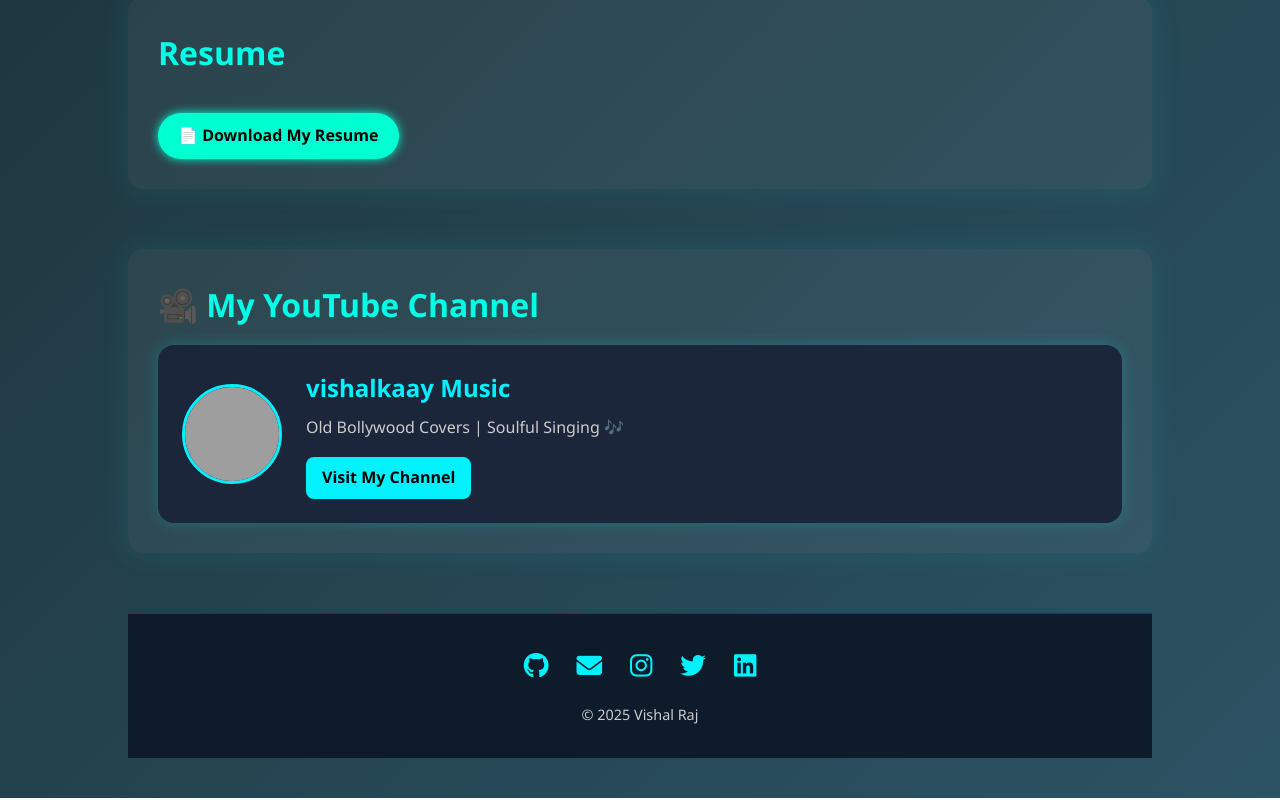
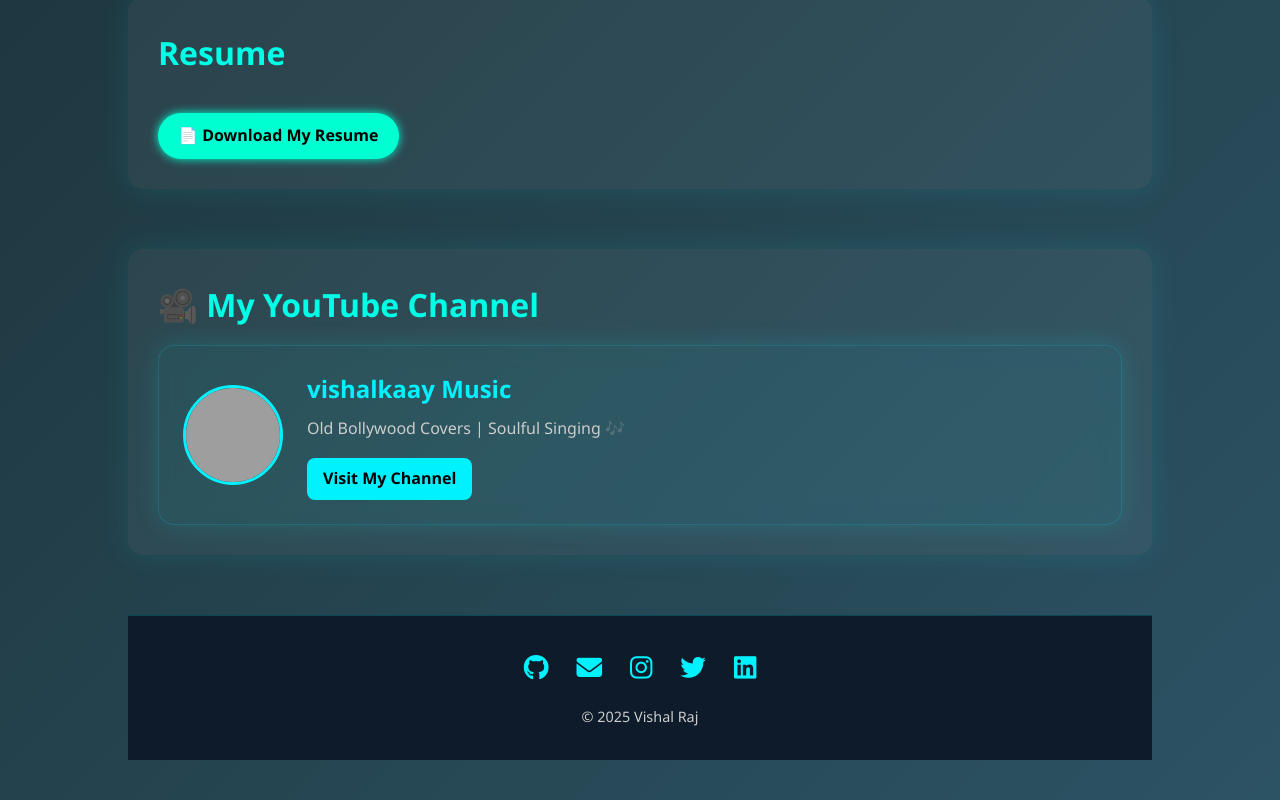
Before and after one commit to vishalkaay/melodydiaries, a plain HTML site: page index.html in a window 1280 px wide. Shown: the part 1626-2426 px from the top of the page. Drawn offline with Linux system fonts and the light colour scheme; grey boxes are pictures that could not be loaded.

Commit message:
Update style.css

```diff
--- a/style.css
+++ b/style.css
@@ -107,7 +107,7 @@ a[download]:hover {
 }
 #youtube {
   padding: 2rem;
-  background-color: #0d1b2a;
+  background-color: transparent;
   border-radius: 12px;
   margin-top: 2rem;
   color: #fff;
@@ -117,11 +117,14 @@ a[download]:hover {
   display: flex;
   align-items: center;
   gap: 1.5rem;
-  background: #1b263b;
+  background: rgba(0, 255, 255, 0.05); /* subtle neon-tinted glass effect */
   padding: 1.5rem;
   border-radius: 16px;
-  box-shadow: 0 0 15px rgba(0, 255, 255, 0.2);
+  box-shadow: 0 0 25px rgba(0, 255, 255, 0.15);
+  backdrop-filter: blur(10px); /* optional: frosted glass effect */
+  border: 1px solid rgba(0, 242, 255, 0.15);
 }
+
 
 .youtube-avatar {
   width: 100px;
```
